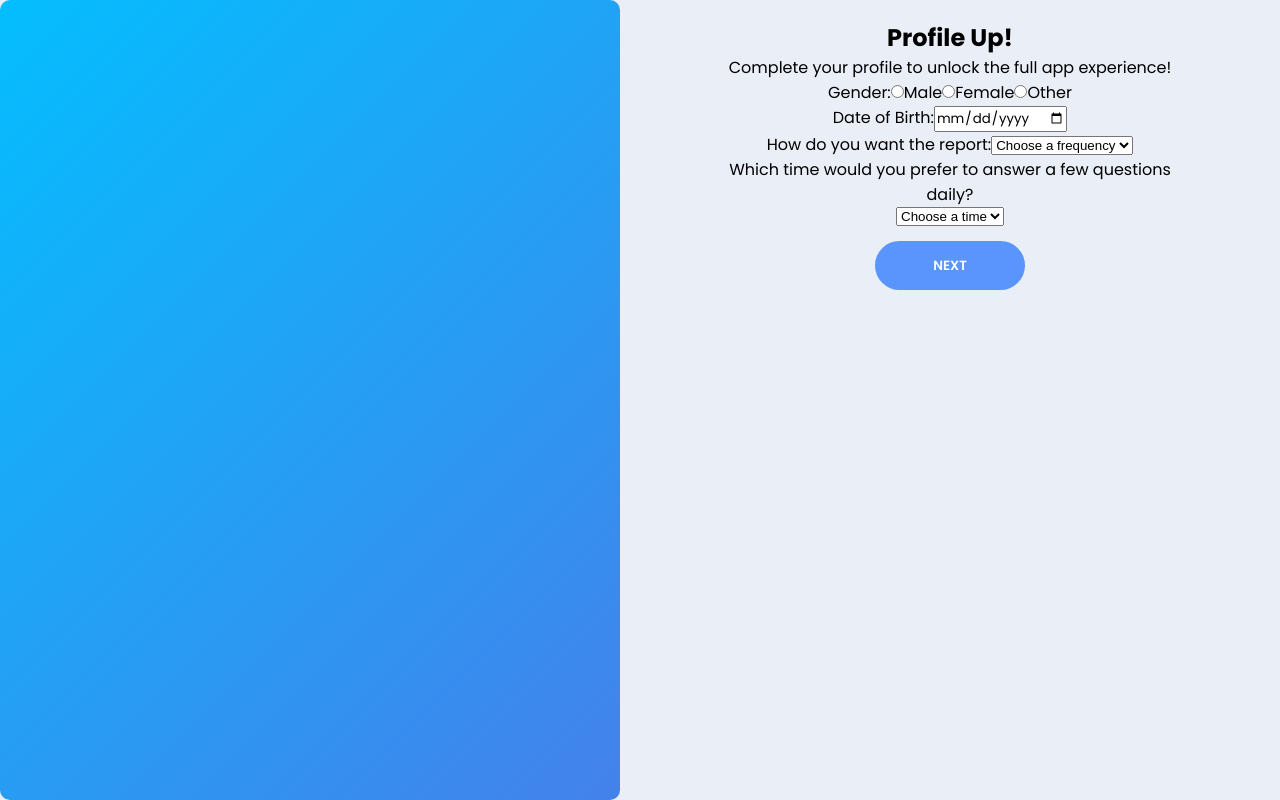
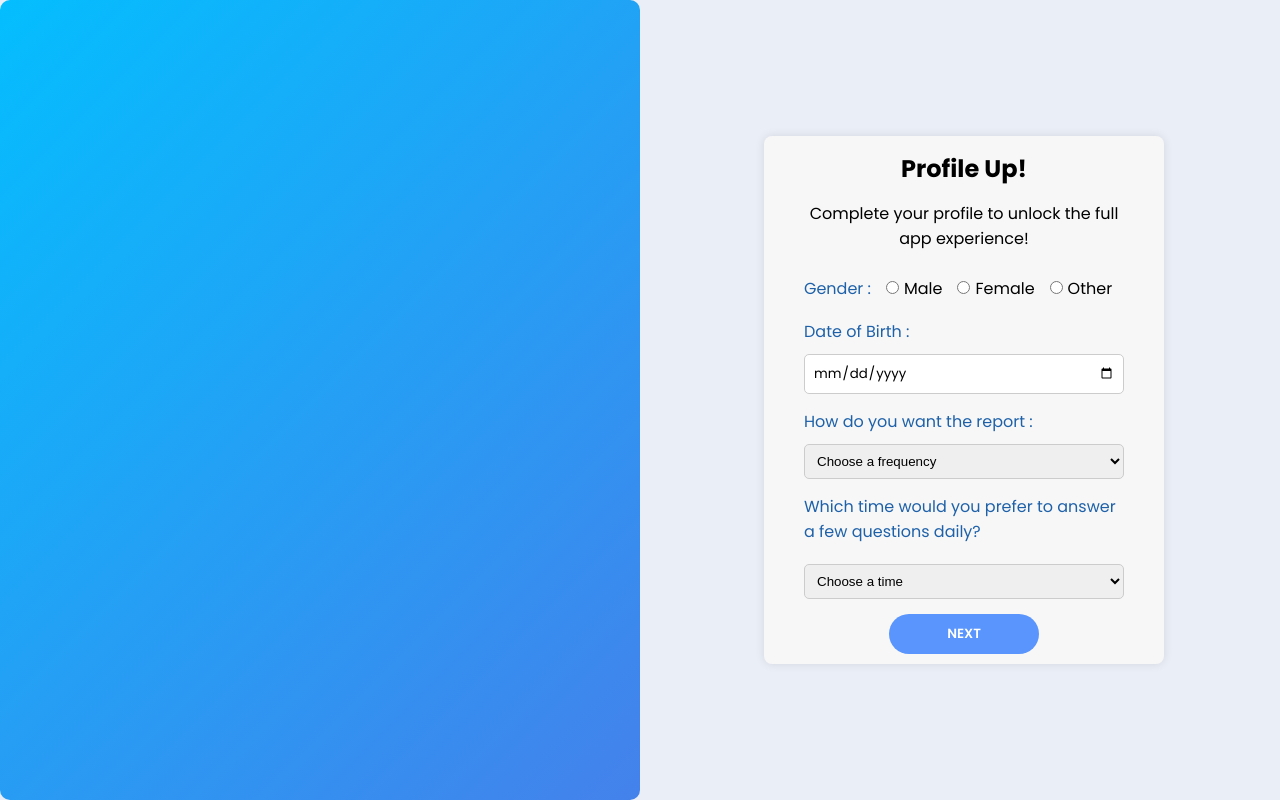
Before and after one commit to Charuni10/upbeat, a React (Create React App) app: page /profile in a window 1280 px wide. Built offline with nearby package versions, Linux system fonts and the light colour scheme.

Commit message:
css added for classify and prpfile page

```diff
--- /dev/null
+++ b/src/pages/profile/classify.css
@@ -0,0 +1,60 @@
+.Classify {
+    max-width: 500px;
+    margin: 10px auto;
+    padding: 20px;
+    background-color: #f7f7f7;
+    border-radius: 8px;
+    box-shadow: 0 0 10px rgba(0, 0, 0, 0.1);
+  }
+
+  .Classify h1 {
+    font-size: 24px;
+    margin-bottom: 20px;
+  }
+
+  .Classify form {
+    display: flex;
+    flex-direction: column;
+    align-items: flex-start;
+  }
+
+  .Classify label {
+    color:#0056b3;
+    margin-bottom: 0px;
+  }
+  .yes , .no{
+    color: #000 !important;
+  }
+
+  .Classify input[type="radio"],
+  .Classify input[type="checkbox"],
+  .Classify select {
+    margin-bottom: 5px;
+  }
+
+  .Classify input[type="radio"],
+  .Classify input[type="checkbox"] {
+    margin-right: 10px;
+  }
+
+  .Classify select,
+  .Classify input[type="text"] {
+    width: 100%;
+    padding: 8px;
+    border: 1px solid #ccc;
+    border-radius: 5px;
+  }
+
+  .Classify button {
+    padding: 10px 20px;
+    background-color: #007bff;
+    color: #fff;
+    border: none;
+    border-radius: 5px;
+    cursor: pointer;
+    transition: background-color 0.3s ease;
+  }
+
+  .Classify button:hover {
+    background-color: #0056b3;
+  }
--- a/src/pages/profile/classify.tsx
+++ b/src/pages/profile/classify.tsx
@@ -1,5 +1,6 @@
 import React, { ChangeEvent, FormEvent, useEffect, useState } from "react";
 import { useNavigate } from "react-router-dom";
+import "./classify.css"
 
 export function Classify() {
   useEffect(() => {
@@ -66,13 +67,13 @@ export function Classify() {
   };
 
   return (
-    <div>
+    <div className="Classify">
       <h1>Classify Page</h1>
-      <form onSubmit={handleSubmit}>
+      <form onSubmit={handleSubmit} style={{padding:"10px 30px"}}>
         {/* Your form fields */}
         <label>Do you have mood swings regularly?</label>
         <br />
-        <label>
+        <label className="yes">
           <input
             type="radio"
             name="mood_swing"
@@ -82,7 +83,7 @@ export function Classify() {
           />
           Yes
         </label>
-        <label>
+        <label  className="no">
           <input
             type="radio"
             name="mood_swing"
@@ -186,7 +187,7 @@ export function Classify() {
 
         <label>Do you behave aggressively?</label>
         <br />
-        <label>
+        <label className="yes">
           <input
             type="radio"
             name="aggressive_response"
@@ -196,7 +197,7 @@ export function Classify() {
           />
           Yes
         </label>
-        <label>
+        <label  className="no">
           <input
             type="radio"
             name="aggressive_response"
@@ -210,7 +211,7 @@ export function Classify() {
 
         <label>Do you have suicidal thoughts?</label>
         <br />
-        <label>
+        <label className="yes">
           <input
             type="radio"
             name="suicidal_thoughts"
@@ -220,7 +221,7 @@ export function Classify() {
           />
           Yes
         </label>
-        <label>
+        <label  className="no">
           <input
             type="radio"
             name="suicidal_thoughts"
@@ -234,7 +235,7 @@ export function Classify() {
 
         <label>Do you feel respectful in your regular life?</label>
         <br />
-        <label>
+        <label className="yes">
           <input
             type="radio"
             name="authority_respect"
@@ -244,7 +245,7 @@ export function Classify() {
           />
           Yes
         </label>
-        <label>
+        <label className="no">
           <input
             type="radio"
             name="authority_respect"
--- a/src/pages/profile/profile.css
+++ b/src/pages/profile/profile.css
@@ -1,17 +1,78 @@
 .prof-container {
     display: flex;
+    overflow: hidden;
+
+  }
+  .ProfileFormPart1 ,  .ProfileFormPart2 , .ProfileFormPart3{
+    max-width: 400px;
+    margin: 0 auto;
+    padding: 5px 10px;
+    background-color: #f7f7f7;
+    border-radius: 8px;
+    box-shadow: 0 0 10px rgba(0, 0, 0, 0.1);
+  }
+  .ProfileFormPart1 form , .ProfileFormPart2 form , .ProfileFormPart3 form{
+    text-align: left;
+  }
+
+  .ProfileFormPart1 h2  , .ProfileFormPart2 h2 , .ProfileFormPart3 h2{
+    font-size: 24px;
+    margin-bottom: 15px;
+    padding-top: 10px;
+  }
+
+  .gender , .date{
+    width:100%
+  }
+
+  .name{
+    width: 95%;
+  }
+  .ProfileFormPart1 p  ,  .ProfileFormPart2 p  , .ProfileFormPart3 p {
+    padding: 0 20px;
+    margin-bottom: 10px;
+  }
+  .ProfileFormPart1 label , .ProfileFormPart2 label , .ProfileFormPart3 label{
+    color:#1e61a9;
+    margin-bottom: 10px;
+    margin-top: 5px;
+  }
+
+  .ProfileFormPart1 label label{
+    color:black
+  }
+  .ProfileFormPart1 input[type="radio"] {
+    margin: 0  5px 0 15px;
+    display: inline-block !important;
+    margin-bottom: 10px;
+  }
+
+  .ProfileFormPart1 input[type="date"],
+  .ProfileFormPart2 input[type="text"] ,
+  .ProfileFormPart3 input[type="text"] ,
+  .ProfileFormPart1 select {
+    width: 100%;
+    padding: 8px;
+    border: 1px solid #ccc;
+    border-radius: 5px;
+    margin-top: 10px;
+    box-sizing: border-box;
+  }
+
+
+  .ProfileFormPart1 input[type="button"]:hover {
+    background-color: #0056b3;
   }
 
   .prof-left-section {
-    flex: 1;
+    width: 50%;
     background-image: linear-gradient(-45deg, #4481eb 0%, #04befe 100%);
-    height: 100vh; /* Adjust the height as needed */
+    height: 100vh;/* Adjust the height as needed */
     border-radius: 10px;
   }
 
   .prof-right-section {
     flex: 1;
-    padding: 20px;
   }
 
   .btn.transparent {
@@ -24,18 +85,17 @@
     font-size: 0.8rem;
   }
 
-.btn {
+  input[type="button"] {
     width: 150px;
     background-color: #5995fd;
     border: none;
     outline: none;
-    height: 49px;
+    height: 40px;
     border-radius: 49px;
     color: #fff;
     text-transform: uppercase;
     font-weight: 600;
-    margin: 10px 0;
-    margin-top: 15px;
+    margin: 5px 0;
     cursor: pointer;
     transition: 0.5s;
   }
--- a/src/pages/profile/profile.tsx
+++ b/src/pages/profile/profile.tsx
@@ -1,6 +1,7 @@
 import React, { useState } from "react";
 import "./profile.css"; // Import CSS file for styling
 import { useNavigate } from "react-router";
+import { HStack } from "@chakra-ui/react";
 
 // Component for the first part of the profile form
 function ProfileFormPart1({ onNextClick, formData, setFormData }: { onNextClick: () => void; formData: any; setFormData: any }) {
@@ -18,12 +19,16 @@ function ProfileFormPart1({ onNextClick, formData, setFormData }: { onNextClick:
     setFormData({ ...formData, gender });
   };
   return (
-    <div>
+    <HStack p={0}>
+      <div className="prof-left-section">
+
+      </div>
+    <div className="ProfileFormPart1">
       <h2>Profile Up!</h2>
       <p>Complete your profile to unlock the full app experience!</p>
-      <form>
-      <label>
-          Gender:
+      <form style={{padding:"10px 30px"}}>
+        <label className="gender">
+          Gender :
           <label>
             <input type="radio" name="gender" value="male" checked={formData.gender === "male"} onChange={handleGenderChange} />
             Male
@@ -37,22 +42,21 @@ function ProfileFormPart1({ onNextClick, formData, setFormData }: { onNextClick:
             Other
           </label>
         </label>
-        <label>
-          Date of Birth:
+        <label className="date">
+          Date of Birth :
           <input type="date" name="dob" value={formData.dob} onChange={handleChange} />
         </label>
         <label>
-          How do you want the report:
-          <select name="appointment_frequency"  value={formData.appointment_frequency}  onChange={handleSelectChange} >
+          How do you want the report :
+          <select name="appointment_frequency" value={formData.appointment_frequency} onChange={handleSelectChange} >
             <option value="" disabled selected>Choose a frequency</option>
             <option value="weekly">Weekly</option>
             <option value="monthly">Monthly</option>
-</select>
-
+          </select>
         </label>
         <label>Which time would you prefer to answer a few questions daily?</label>
         <select name="test_timing" value={formData.test_timing} onChange={handleSelectChange}>
-        <option value="" disabled selected>Choose a time</option>
+          <option value="" disabled selected>Choose a time</option>
           <option value='07:00:00'>7 PM</option>
           <option value='08:00:00'>8 PM</option>
           <option value='09:00:00'>9 PM</option>
@@ -60,6 +64,7 @@ function ProfileFormPart1({ onNextClick, formData, setFormData }: { onNextClick:
       </form>
       <input type="button" value="Next" className="btn" onClick={onNextClick} />
     </div>
+    </HStack>
   );
 }
 
@@ -71,10 +76,14 @@ function ProfileFormPart2({ onNextClick, onBackClick, formData, setFormData }: {
   };
 
   return (
-    <div>
+    <HStack p={0}>
+    <div className="prof-left-section">
+
+    </div>
+    <div  className="ProfileFormPart2">
       <h2>Add up</h2>
       <p>Please fill any one of your emergency contact for us to connect when necessary</p>
-      <form>
+      <form style={{padding:"10px 30px"}}>
         <label>
           Emergency Contact Name:
           <input type="text" name="contact_name" value={formData.contact_name} onChange={handleChange} />
@@ -86,12 +95,12 @@ function ProfileFormPart2({ onNextClick, onBackClick, formData, setFormData }: {
         <label >
           Relationship with the person:
           <input type="text" name="contact_relationship" value={formData.contact_relationship} onChange={handleChange} />
-
         </label>
-        <input type="button" value="Back" className="btn" onClick={onBackClick} />
-        <input type="button" value="Next" className="btn" onClick={onNextClick} />
+        <HStack><input type="button" value="Back" className="btn" onClick={onBackClick} />
+        <input type="button" value="Next" className="btn" onClick={onNextClick} /></HStack>
       </form>
     </div>
+    </HStack>
   );
 }
 
@@ -114,10 +123,14 @@ function ProfileFormPart3({ onBackClick, formData, setFormData }: { onBackClick:
 
 
   return (
-    <div>
+    <HStack p={0}>
+    <div className="prof-left-section">
+
+    </div>
+    <div  className="ProfileFormPart3">
       <h2>Doctor's Information</h2>
-      <p>If you are reaching out to a psychiatrist, give us the details to send test_timings to him</p>
-      <form>
+      <p style={{fontSize:"15px"}}>If you are reaching out to a psychiatrist, give us the details to send test_timings to him</p>
+      <form style={{padding:"10px 30px"}}>
         <label>
           Contact Name:
           <input type="text" name="name" value={formData.name} onChange={handleChange} />
@@ -126,7 +139,7 @@ function ProfileFormPart3({ onBackClick, formData, setFormData }: { onBackClick:
           Phone Number:
           <input type="text" name="phone_number" value={formData.phone_number} onChange={handleChange} />
         </label>
-        <label>
+        <label  className="name">
           Clinic name:
           <input type="text" name="clinic_or_hospital_name" value={formData.clinic_or_hospital_name} onChange={handleChange} />
         </label>
@@ -134,10 +147,14 @@ function ProfileFormPart3({ onBackClick, formData, setFormData }: { onBackClick:
           Email address:
           <input type="text" name="email" value={formData.email} onChange={handleChange} />
         </label>
+        <HStack>
         <input type="button" value="Back" className="btn" onClick={onBackClick} />
         <input type="button" value="Submit" className="btn" onClick={handleSubmit} />
+        </HStack>
+
       </form>
     </div>
+    </HStack>
   );
 }
 
@@ -151,8 +168,8 @@ export function Profile() {
     test_timing: "",
     appointment_frequency: "",
     contact_name: "",
-  contact_phone_number: "",
-    contact_relationship:"",
+    contact_phone_number: "",
+    contact_relationship: "",
     name: "",
     phone_number: "",
     clinic_or_hospital_name: "",
@@ -177,7 +194,6 @@ export function Profile() {
 
   return (
     <div className="prof-container">
-      <div className="prof-left-section">{/* Content of the left section */}</div>
       <div className="prof-right-section">
         {/* Render either the first, second, or third part of the form based on the state */}
         {showThirdPart ? (
```
